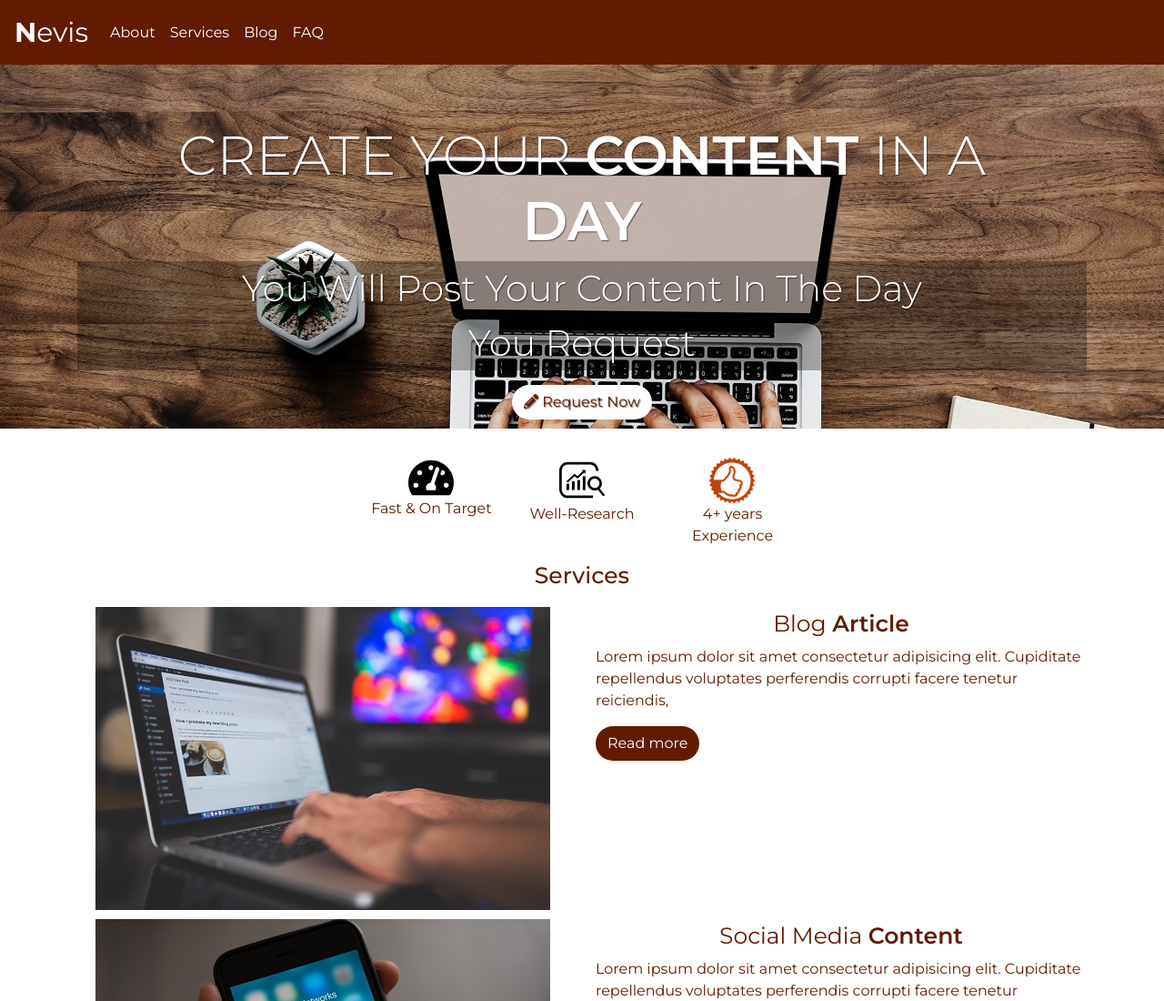
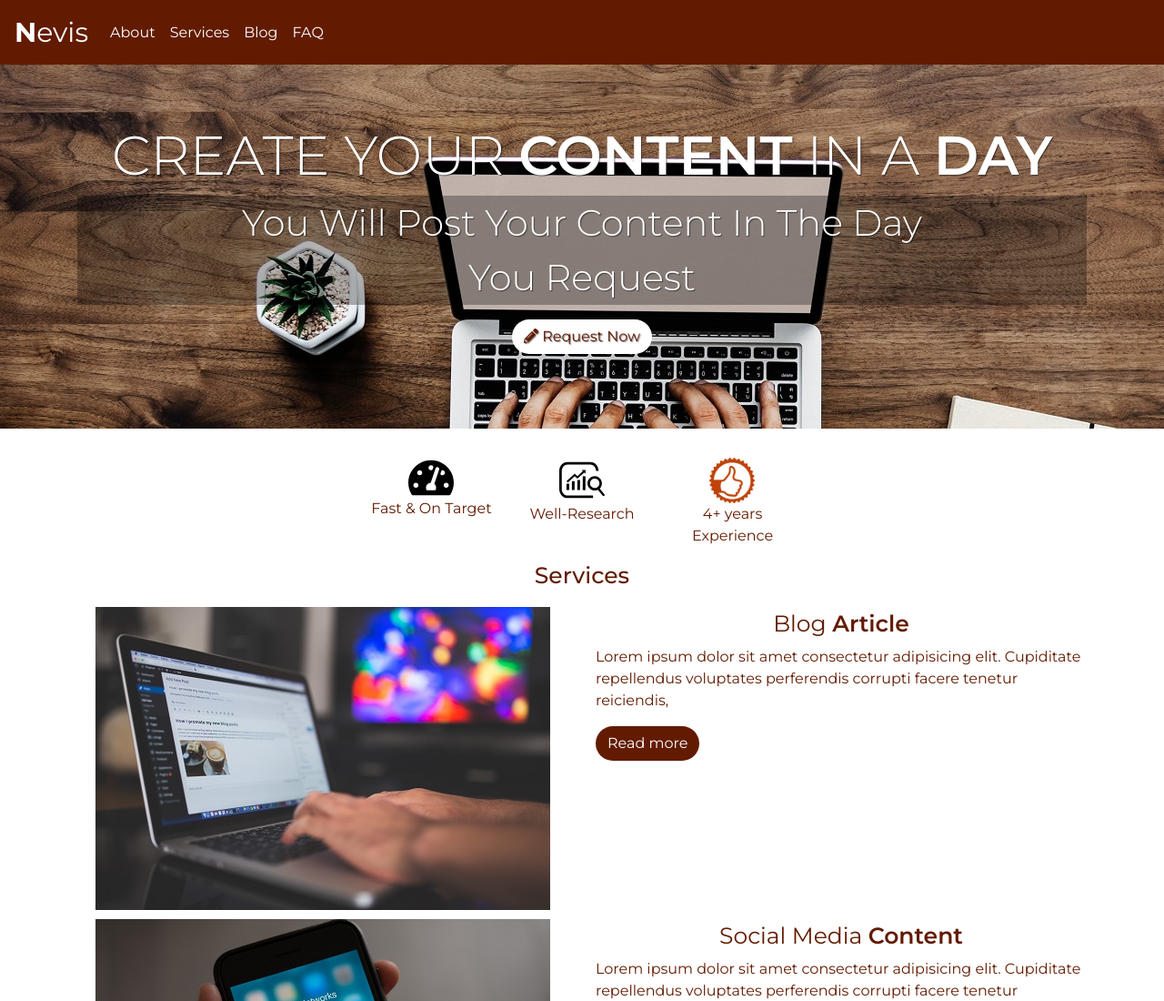
Before and after one commit to birunidev/nevis, a plain HTML site: page index.html in a window 1280 px wide. Shown: the top 1100 px of the page at 91% size. Drawn offline with nearby package versions, Linux system fonts and the light colour scheme; a web font is replaced by a local one.

Commit message:
fix jumbotron

```diff
--- a/index.html
+++ b/index.html
@@ -38,7 +38,7 @@
   <!-- Headline -->
   <div class="jumbotron jumbotron-fluid ">
     <div class="container mobile-device">
-      <h1 class="display-4">create your <span class="content">content</span> in a <br>
+      <h1 class="display-4">create your <span class="content">content</span> in a
         <span class="content">day</span>
       </h1>
       <p class="lead">You will post your content in
```
